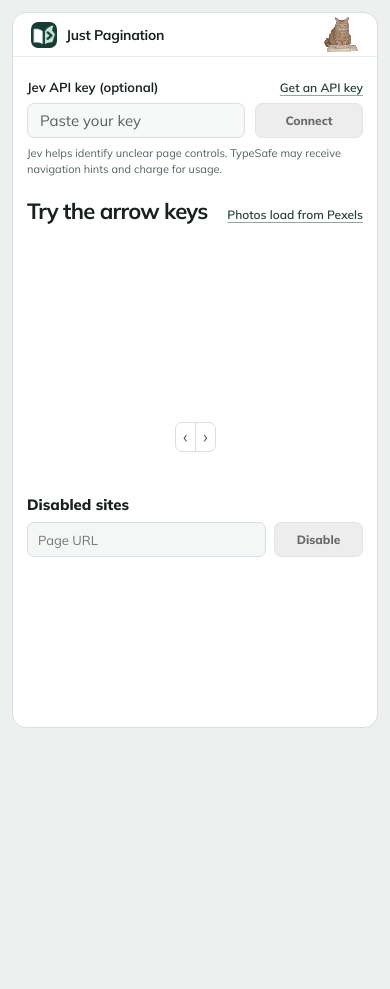
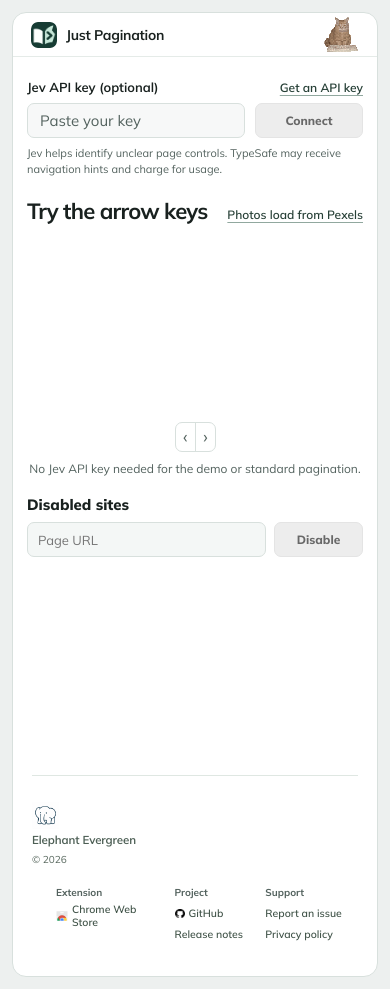
Before and after one commit to elephant-evergreen/just-pagination, a browser extension: page extension/settings.html in a window 390 px wide. Before the commit the page ends 844 px from the top, so only its background shows below. Drawn offline with Linux system fonts and the light colour scheme.

Commit message:
Add the Elephant Evergreen footer to Settings
Make project and support links easy to find and tell users that the demo and standard pagination work without a Jev API key.

Co-Authored-By: OpenAI Codex (gpt-6.1-sol) <267193182+codex@users.noreply.github.com>

```diff
--- a/extension/settings.html
+++ b/extension/settings.html
@@ -37,6 +37,7 @@
           </div>
         </div>
         <nav class="pager" aria-label="Photo pages" tabindex="-1"><button type="button" class="arrow previous" aria-label="Previous page">‹</button><div class="page-indicators" role="group" aria-label="Page numbers"></div><button type="button" class="arrow next" aria-label="Next page">›</button></nav>
+        <p class="gallery-note">No Jev API key needed for the demo or standard pagination.</p>
       </section>
       <section class="sites" aria-labelledby="sites-heading">
         <h2 id="sites-heading">Disabled sites</h2>
@@ -56,6 +57,42 @@
         </div>
       </section>
     </div>
+    <footer class="company-footer">
+      <div class="footer-inner">
+        <div class="footer-main">
+          <div class="footer-brand">
+            <a class="footer-organization" href="https://github.com/elephant-evergreen" target="_blank" rel="noopener noreferrer" aria-label="Elephant Evergreen (opens in a new tab)">
+              <img class="organization-avatar" src="assets/elephant-evergreen.png" width="27" height="27" alt="">
+              <span>Elephant Evergreen</span>
+            </a>
+            <small class="footer-copyright">© 2026</small>
+          </div>
+          <nav class="footer-columns" aria-label="Project links">
+            <section>
+              <h2>Extension</h2>
+              <ul>
+                <li><a href="https://chromewebstore.google.com/detail/just-pagination/ijhnpclghelmocegpignnkfgieifcaeb" target="_blank" rel="noopener noreferrer" aria-label="Chrome Web Store (opens in a new tab)"><img src="assets/chrome-web-store.png" width="12" height="12" alt=""><span>Chrome Web Store</span></a></li>
+              </ul>
+            </section>
+            <section>
+              <h2>Project</h2>
+              <ul>
+                <li><a href="https://github.com/elephant-evergreen/just-pagination" target="_blank" rel="noopener noreferrer" aria-label="GitHub (opens in a new tab)"><img src="assets/github.png" width="10" height="10" alt=""><span>GitHub</span></a></li>
+                <li><a href="https://github.com/elephant-evergreen/just-pagination/releases" target="_blank" rel="noopener noreferrer" aria-label="Release notes (opens in a new tab)">Release notes</a></li>
+              </ul>
+            </section>
+            <section>
+              <h2>Support</h2>
+              <ul>
+                <li><a href="https://github.com/elephant-evergreen/just-pagination/issues" target="_blank" rel="noopener noreferrer" aria-label="Report an issue (opens in a new tab)">Report an issue</a></li>
+                <li><a href="https://github.com/elephant-evergreen/just-pagination/blob/main/PRIVACY.md" target="_blank" rel="noopener noreferrer" aria-label="Privacy policy (opens in a new tab)">Privacy policy</a></li>
+              </ul>
+            </section>
+          </nav>
+        </div>
+        <small class="footer-version"></small>
+      </div>
+    </footer>
   </div>
 </main>
 <script type="module" src="setup.js"></script>
--- a/extension/setup.css
+++ b/extension/setup.css
@@ -70,6 +70,7 @@ body { margin: 0; padding: 25px 27px 22px; background: #edf0ef; }
 .pager .arrow { font-size: 18px; }
 .pager .previous { border-left: 0; border-radius: 6px 0 0 6px; }
 .pager .next { border-radius: 0 6px 6px 0; }
+.gallery-note { margin: 7px 0 0; color: var(--muted); font-size: 12px; line-height: 19px; text-align: center; }
 .sr { position: absolute; width: 1px; height: 1px; overflow: hidden; clip-path: inset(50%); white-space: nowrap; }
 @media (max-width: 600px) {
   body { padding: 12px; }
@@ -119,7 +120,7 @@ body { margin: 0; padding: 25px 27px 22px; background: #edf0ef; }
 
 .gallery.ready .key-cue kbd.already-tried { animation: none; }
 
-.sites { margin-top: 43px; }
+.sites { margin-top: 17px; }
 .sites h2 { margin: 0 0 8px; font-size: 15px; font-weight: 830; }
 .site-fields { display: grid; grid-template-columns: minmax(0,1fr) 108px; gap: 8px; }
 #site-url { min-width: 0; height: 35px; padding: 0 10px; border: 1px solid var(--border); border-radius: 7px; background: #f4f7f6; color: inherit; font-size: 13px; }
@@ -134,3 +135,41 @@ body { margin: 0; padding: 25px 27px 22px; background: #edf0ef; }
 .empty-sites { height: 100%; display: grid; place-content: center; justify-items: center; gap: 6px; border: 1px dashed #d4ded9; border-radius: 8px; background: #fafcfb; color: #596d65; font-size: 11px; font-weight: 690; }
 .empty-sites svg { width: 35px; height: 35px; padding: 7px; border-radius: 9px; background: #eaf1ed; fill: none; stroke: #527567; stroke-width: 1.25; }
 @media (max-width: 420px) { .site-fields { grid-template-columns: minmax(0,1fr) 89px; } }
+
+.company-footer { --links-width: 302px; padding: 48px 60px 19px; font-size: 11px; line-height: 1.4; }
+.footer-inner { border-top: 1px solid #dfe7e2; padding-top: 26px; }
+.footer-main { display: grid; grid-template-columns: minmax(0, 1fr) minmax(0, var(--links-width)); gap: 24px; align-items: end; }
+.footer-brand { align-self: start; min-width: 0; }
+.footer-organization {
+  display: inline-flex; flex-direction: column; align-items: flex-start; gap: 4px;
+  color: #4d5f55; font-size: 11.5px; font-weight: 650; letter-spacing: -.008em; line-height: 1.3; text-decoration: none;
+}
+.organization-avatar { display: block; object-fit: contain; }
+.footer-copyright, .footer-version { display: block; color: #58685e; font-size: 10px; }
+.footer-copyright { margin-top: 5px; }
+.footer-version { margin-top: 12px; text-align: right; font-variant-numeric: tabular-nums; }
+.footer-columns {
+  display: grid; gap: 12px;
+  grid-template-columns: minmax(104px, 1.17fr) minmax(67px, .84fr) minmax(80px, .99fr);
+}
+.footer-columns section { min-width: 0; }
+.footer-columns h2 { margin: 0 0 3px; color: var(--muted); font-size: 10px; line-height: 1.4; font-weight: 700; }
+.footer-columns ul { margin: 0; padding: 0; list-style: none; }
+.footer-columns a {
+  display: flex; width: max-content; max-width: 100%; min-height: 21px; align-items: center; gap: 4px;
+  color: #405348; font-size: 10.5px; font-weight: 575; line-height: 1.25; text-decoration: none;
+}
+.footer-columns img { display: block; flex: none; object-fit: contain; }
+.footer-organization:hover span, .footer-columns a:hover { text-decoration: underline; }
+@media (max-width: 600px) {
+  .company-footer { padding-inline: 25px; }
+  .footer-main { gap: 14px; }
+}
+@media (max-width: 530px) {
+  .company-footer { padding-inline: 19px; }
+  .footer-main { display: flex; flex-direction: column; gap: 19px; align-items: stretch; }
+  .footer-columns {
+    width: min(100%, var(--links-width)); align-self: end;
+    grid-template-columns: minmax(0, 1.15fr) minmax(0, .85fr) minmax(0, 1fr);
+  }
+}
--- a/package-chrome.ts
+++ b/package-chrome.ts
@@ -19,7 +19,8 @@ if (!(await Bun.file(notesPath).exists()) || !(await Bun.file(notesPath).text())
 const runtimeFiles = [
   "background.js", "content.js", "controls.css", "gallery-data.js", "jev.js", "manifest.json", "photo-credits.html",
   "popup.css", "popup.html", "popup.js", "protocol.js", "settings.html", "setup.css", "setup.js", "sites.js",
-  "assets/Mulish-OFL.txt", "assets/icon.png", "assets/icon-16.png", "assets/icon-32.png", "assets/icon-48.png", "assets/keyboard-cat.png", "assets/mulish.woff2",
+  "assets/Mulish-OFL.txt", "assets/chrome-web-store.png", "assets/elephant-evergreen.png", "assets/github.png",
+  "assets/icon.png", "assets/icon-16.png", "assets/icon-32.png", "assets/icon-48.png", "assets/keyboard-cat.png", "assets/mulish.woff2",
 ].sort();
 const builtFiles = readdirSync(dist, { recursive: true, withFileTypes: true }).filter(entry => !entry.isDirectory());
 const builtPaths = new Set(builtFiles.map(entry => relative(dist, join(entry.parentPath, entry.name))));
--- a/src/setup.ts
+++ b/src/setup.ts
@@ -13,6 +13,7 @@ const pager = document.querySelector<HTMLElement>(".pager")!;
 const previous = document.querySelector<HTMLButtonElement>(".previous")!;
 const next = document.querySelector<HTMLButtonElement>(".next")!;
 const keyboardCat = document.querySelector<HTMLImageElement>(".keyboard-cat img")!;
+const version = document.querySelector<HTMLElement>(".footer-version")!;
 const reducedMotion = window.matchMedia("(prefers-reduced-motion: reduce)");
 let catTap: Animation | undefined;
 const disclosure = note.textContent!;
@@ -20,6 +21,8 @@ const startPage = 4;
 let page = startPage;
 let connected = false;
 let busy = true;
+
+version.textContent = "v" + chrome.runtime.getManifest().version;
 
 const hints = {
   ArrowLeft: document.querySelector<HTMLElement>('[data-key="ArrowLeft"]')!,
```
Also changed, not shown: RELEASE.md (+1 -1 lines), STORE.md (+2 -2 lines), README.md, extension/assets/chrome-web-store.png (added), extension/assets/elephant-evergreen.png (added), extension/assets/github.png (added).
